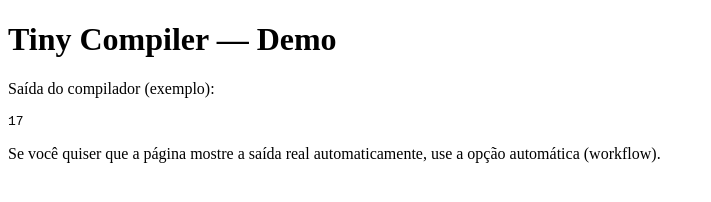
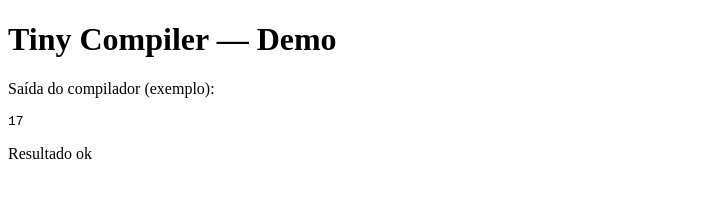
Before and after one commit to chrisceight/tiny-compiler, a plain HTML site: page index.html in a window 1280 px wide. Shown: the whole page, without its empty margins (0-711 px from the left). Drawn offline with Linux system fonts and the light colour scheme.

Commit message:
Update output message in index.html

```diff
--- a/index.html
+++ b/index.html
@@ -8,6 +8,6 @@
     <h1>Tiny Compiler — Demo</h1>
     <p>Saída do compilador (exemplo):</p>
     <pre>17</pre>
-    <p>Se você quiser que a página mostre a saída real automaticamente, use a opção automática (workflow).</p>
+    <p> Resultado ok</p>
   </body>
 </html>
```
